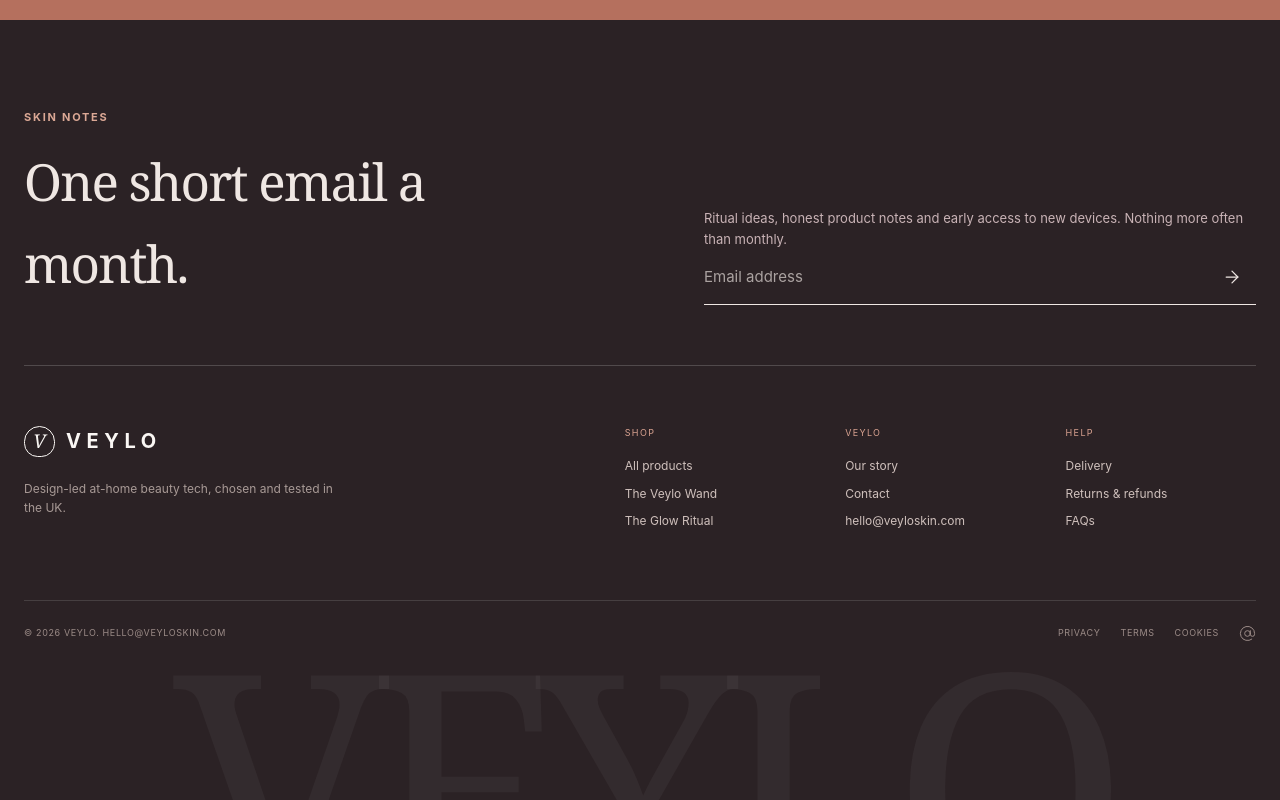
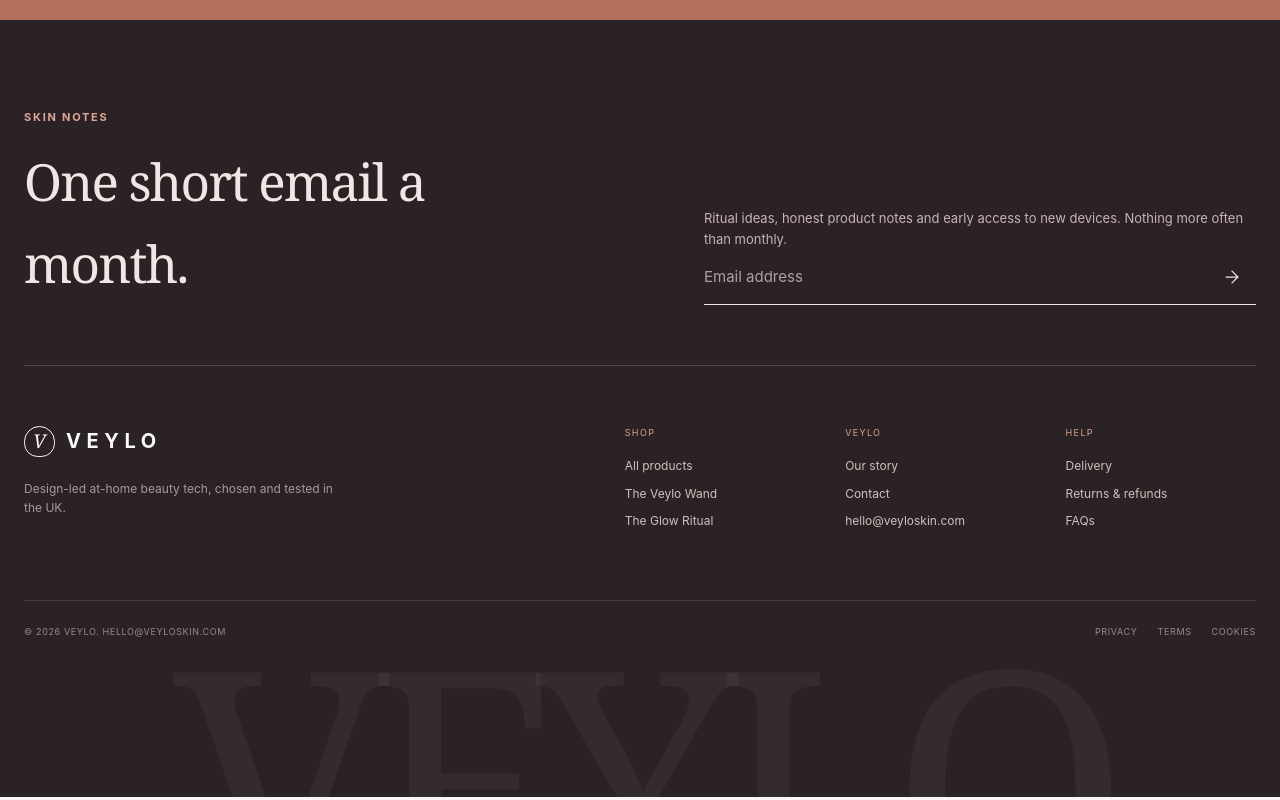
Before and after one commit to maxellison0-glitch/veylo, a Next.js app: page / in a window 1280 px wide. Shown: the part 4271-5071 px from the top of the page. Built offline with nearby package versions, Linux system fonts and the light colour scheme; no server answers.

Commit message:
Remove Instagram link from footer

```diff
--- a/components/site-footer.tsx
+++ b/components/site-footer.tsx
@@ -1,5 +1,4 @@
 import Link from "next/link";
-import { AtSign } from "lucide-react";
 import { Logo } from "./logo";
 import { Newsletter } from "./newsletter";
 
@@ -29,7 +28,7 @@
       </div>
       <div className="site-container footer-bottom">
         <span>© {new Date().getFullYear()} Veylo. hello@veyloskin.com</span>
-        <div><Link href="/privacy">Privacy</Link><Link href="/terms">Terms</Link><Link href="/cookies">Cookies</Link><a href="https://www.instagram.com/veyloskin" aria-label="Veylo on Instagram" rel="noopener noreferrer" target="_blank"><AtSign size={17} strokeWidth={1.4} /></a></div>
+        <div><Link href="/privacy">Privacy</Link><Link href="/terms">Terms</Link><Link href="/cookies">Cookies</Link></div>
       </div>
       <div className="footer-wordmark" aria-hidden="true">VEYLO</div>
     </footer>
```
